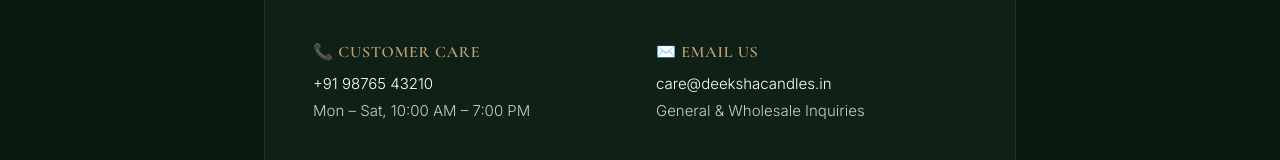
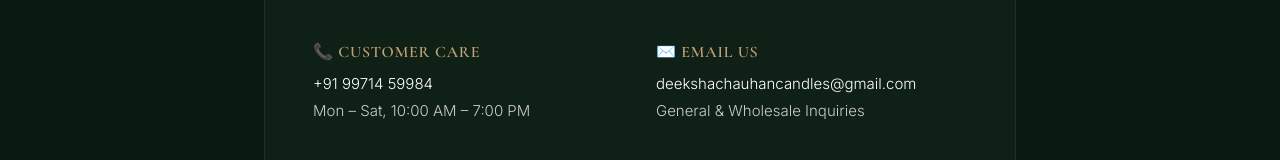
Before and after one commit to rakeshkrcvr/deeraglow.shop, a Next.js app: page /contact in a window 1280 px wide. Shown: the part 498-658 px from the top of the page. Built offline with nearby package versions, Linux system fonts and the light colour scheme; no server answers; the database is empty.

Commit message:
content update for contact page

```diff
--- a/app/contact/page.tsx
+++ b/app/contact/page.tsx
@@ -42,7 +42,7 @@
                 <h3 style={{ color: 'var(--accent)', fontSize: '16px', fontWeight: '600', textTransform: 'uppercase', marginBottom: '8px', letterSpacing: '0.05em' }}>
                   📞 Customer Care
                 </h3>
-                <p style={{ color: '#ffffff', margin: 0 }}>+91 98765 43210</p>
+                <p style={{ color: '#ffffff', margin: 0 }}>+91 99714 59984</p>
                 <p style={{ margin: 0 }}>Mon – Sat, 10:00 AM – 7:00 PM</p>
               </div>
 
@@ -50,7 +50,7 @@
                 <h3 style={{ color: 'var(--accent)', fontSize: '16px', fontWeight: '600', textTransform: 'uppercase', marginBottom: '8px', letterSpacing: '0.05em' }}>
                   ✉️ Email Us
                 </h3>
-                <p style={{ color: '#ffffff', margin: 0 }}>care@deekshacandles.in</p>
+                <p style={{ color: '#ffffff', margin: 0 }}>deekshachauhancandles@gmail.com</p>
                 <p style={{ margin: 0 }}>General & Wholesale Inquiries</p>
               </div>
             </div>
```
